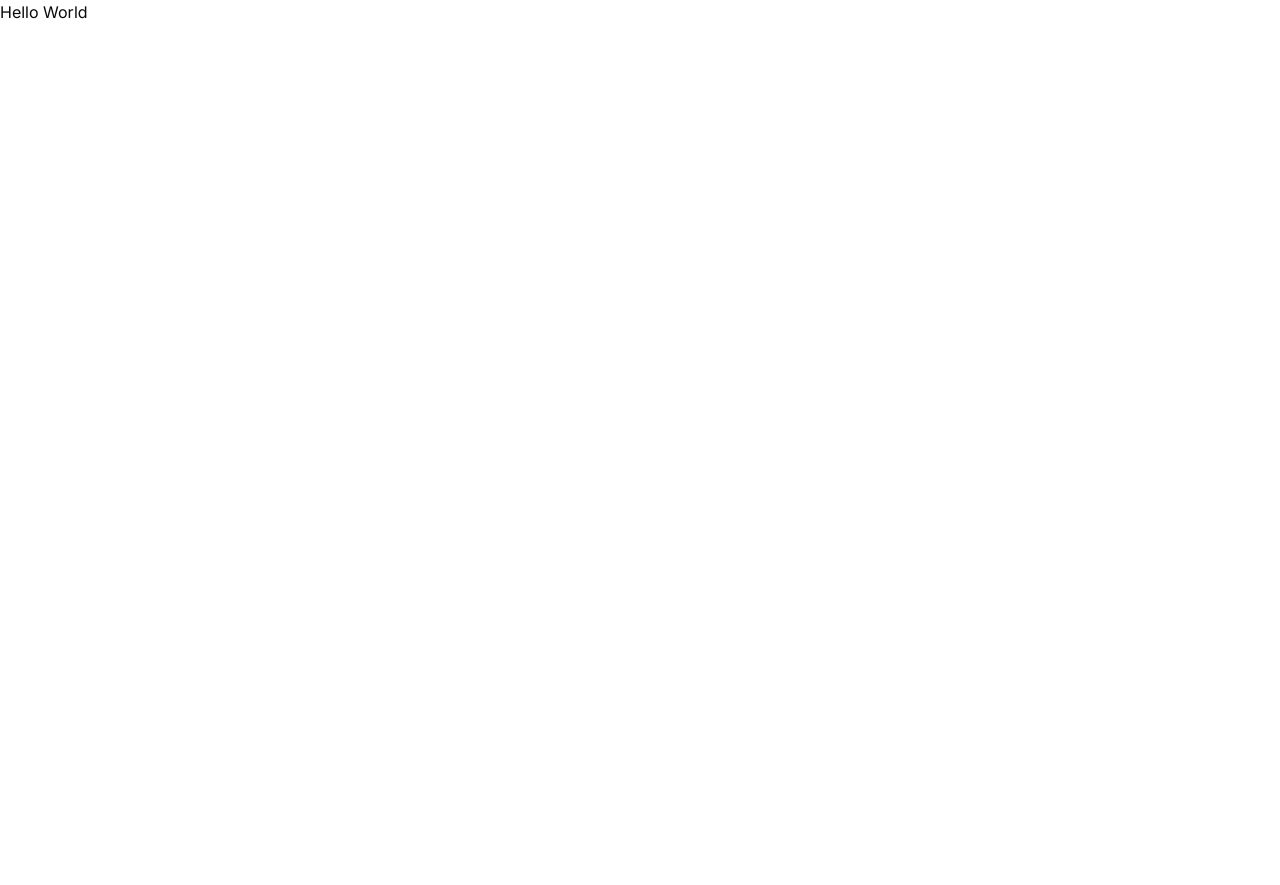
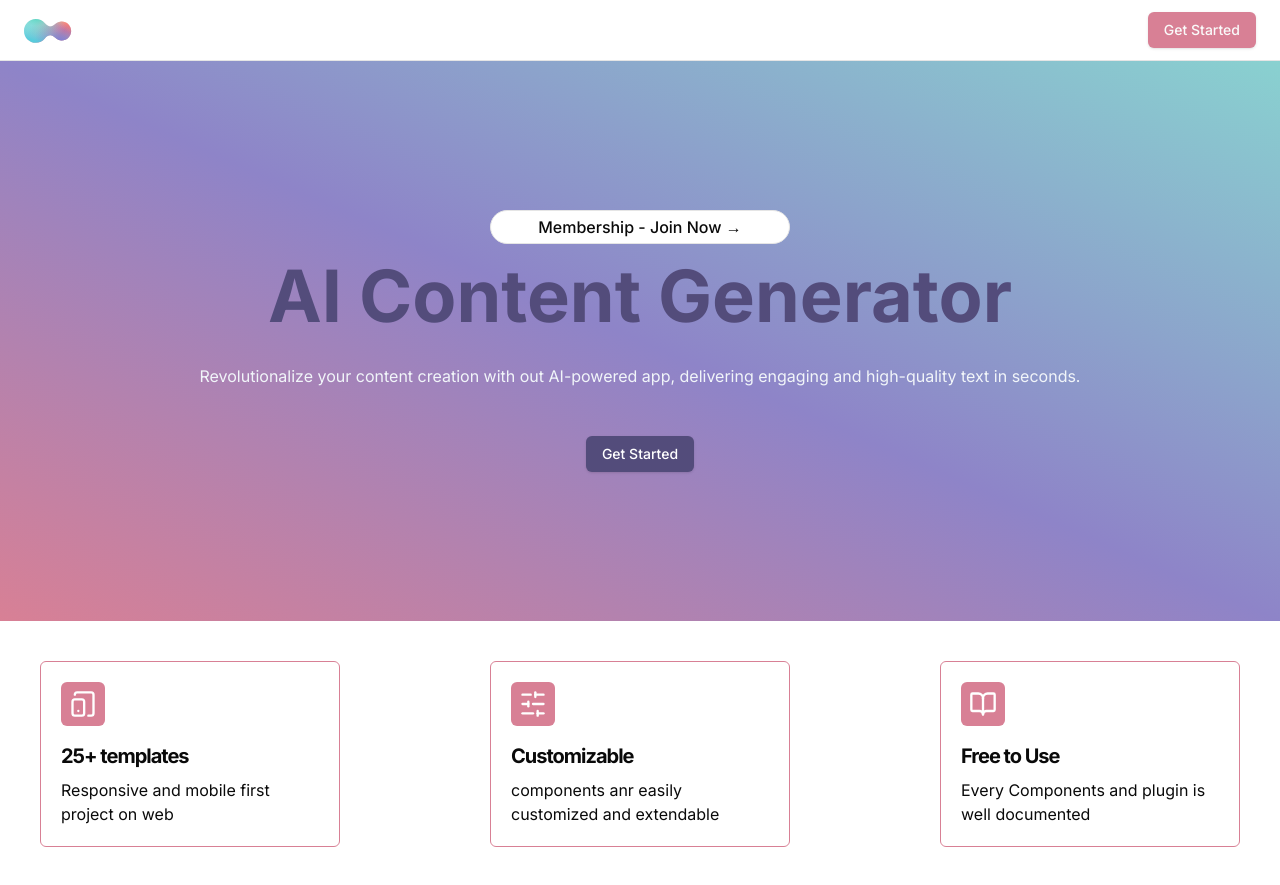
Before and after one commit to smitjogani/AI-Content-Generator, a Next.js app: page / in a window 1280 px wide. Shown: the top 885 px of the page. Before the commit the page ends 800 px from the top, so only its background shows below. Built offline with nearby package versions, Linux system fonts and the light colour scheme.

Commit message:
Landing page

```diff
--- a/app/dashboard/setting/page.tsx
+++ b/app/dashboard/setting/page.tsx
@@ -1,12 +1,18 @@
-import { UserProfile } from '@clerk/nextjs'
-import React from 'react'
+"use client";
+import { Button } from "@/components/ui/button";
+import { useClerk, UserProfile } from "@clerk/nextjs";
+import React from "react";
 
 const Setting = () => {
+  const { signOut } = useClerk();
   return (
-    <div className='flex justify-center items-center h-full py-5'>
-      <UserProfile/>
+    <div className="flex justify-center items-center h-full py-5 flex-col">
+      <div className="w-full flex items-center justify-end pb-5 px-5">
+        <Button onClick={() => signOut({ redirectUrl: "/" })}>Signout</Button>
+      </div>
+      <UserProfile />
     </div>
-  )
-}
+  );
+};
 
-export default Setting
+export default Setting;
--- a/app/globals.css
+++ b/app/globals.css
@@ -67,3 +67,7 @@
     @apply bg-background text-foreground;
   }
 }
+
+.main{
+  overflow: hidden;
+}
--- a/app/page.tsx
+++ b/app/page.tsx
@@ -1,9 +1,91 @@
 import { Button } from "@/components/ui/button";
+import {
+  BookOpen,
+  SlidersHorizontal,
+  TabletSmartphone,
+  TimerIcon,
+} from "lucide-react";
+import Image from "next/image";
+import Link from "next/link";
 
 export default function Home() {
+  const card = [
+    {
+      id: 1,
+      name: "25+ templates",
+      icon: TabletSmartphone,
+      desc: "Responsive and mobile first project on web",
+    },
+    {
+      id: 2,
+      name: "Customizable",
+      icon: SlidersHorizontal,
+      desc: "components anr easily customized and extendable",
+    },
+    {
+      id: 3,
+      name: "Free to Use",
+      icon: BookOpen,
+      desc: "Every Components and plugin is well documented",
+    },
+    {
+      id: 4,
+      name: "24/7 Support",
+      icon: TimerIcon,
+      desc: "contact us 24 hours a day,7 days a week",
+    },
+  ];
+
   return (
     <>
-      <h1>Hello World</h1>
+      <div className="main">
+        <div className="flex items-center justify-between px-6 py-3 border-b shadow-md w-screen overflow-x-hidden">
+          <div className="pb-3 -mb-10">
+            <Image src={"/logo.svg"} alt="logo" width={100} height={80} />
+          </div>
+          <Link href={"/dashboard"}>
+            <Button>Get Started</Button>
+          </Link>
+        </div>
+
+        <div className="h-[70vh] bg-gradient-to-tr to-[#89D1D0] via-[#8E84C8] from-[#d88095] flex flex-col gap-4 justify-center items-center">
+          <div className="border rounded-full p-1 w-[300px] flex items-center justify-center bg-white">
+            <p className="font-medium text-[16px] cursor-pointer">
+              Membership - Join Now →{" "}
+            </p>
+          </div>
+          <div className="flex flex-col items-center justify-between gap-5">
+            <p className="text-7xl text-[#534c7b] font-bold">
+              AI Content Generator
+            </p>
+            <p className="m-3 text-center flex items-center flex-wrap justify-center text-slate-100">
+              Revolutionalize your content creation with out AI-powered app,
+              delivering engaging and high-quality text in seconds.
+            </p>
+          </div>
+          <div>
+            <Link href={"/dashboard"}>
+              <Button className="text-white bg-[#534c7b] mt-5">
+                Get Started
+              </Button>
+            </Link>
+          </div>
+        </div>
+
+        <div className="flex gap-10 w-[100vw] p-10 cursor-pointer flex-wrap items-center justify-between">
+          {card.map((item, index) => (
+            <div className="p-5 flex flex-col gap-2 rounded-md border  w-[300px] border-[#d88095]">
+              <div className="p-2 bg-[#d88095] w-11 rounded-md text-white">
+                <item.icon className="h-7 w-7" />
+              </div>
+              <h2 className="mt-2 tracking-tighter font-bold text-xl">
+                {item.name}
+              </h2>
+              <p className="text-x">{item.desc}</p>
+            </div>
+          ))}
+        </div>
+      </div>
     </>
   );
 }
--- a/middleware.ts
+++ b/middleware.ts
@@ -4,7 +4,7 @@ export default clerkMiddleware((auth, req) => {
   if (isProtectedRoute(req)) auth().protect();
 });
 
-const isProtectedRoute = createRouteMatcher(["/dashboard(.*)","/"]);
+const isProtectedRoute = createRouteMatcher(["/dashboard(.*)"]);
 
 export const config = {
   matcher: [
```
